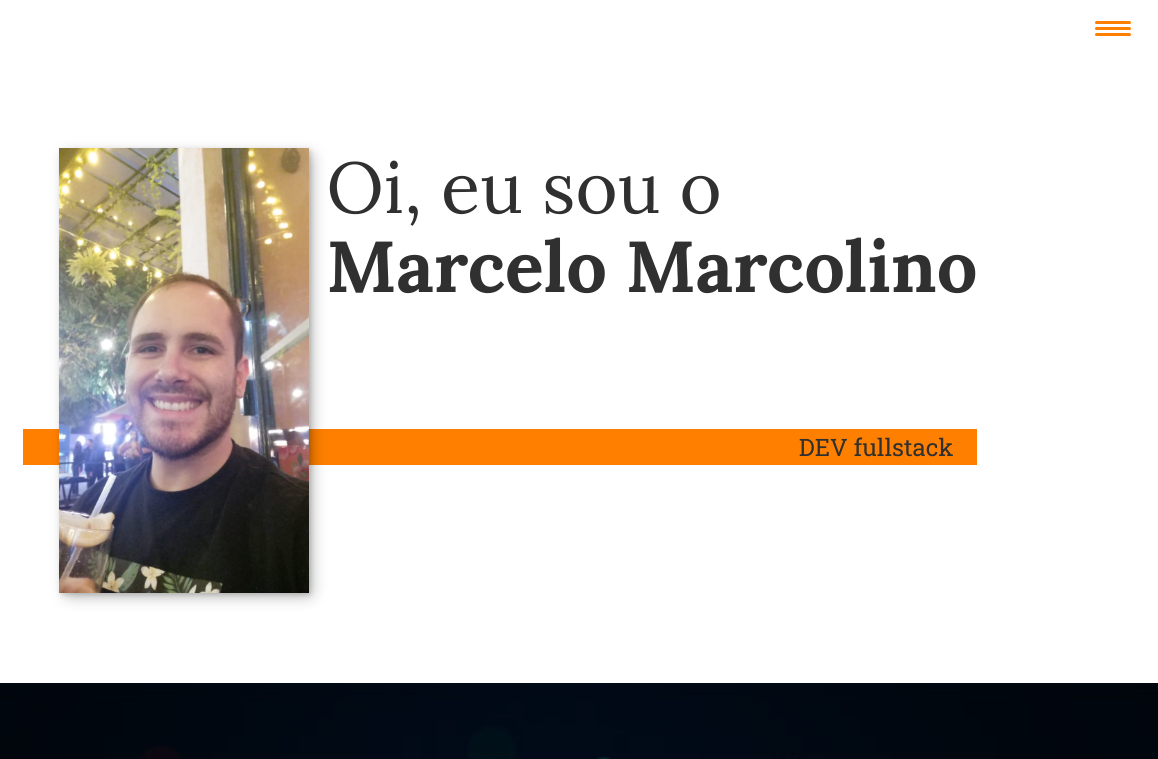
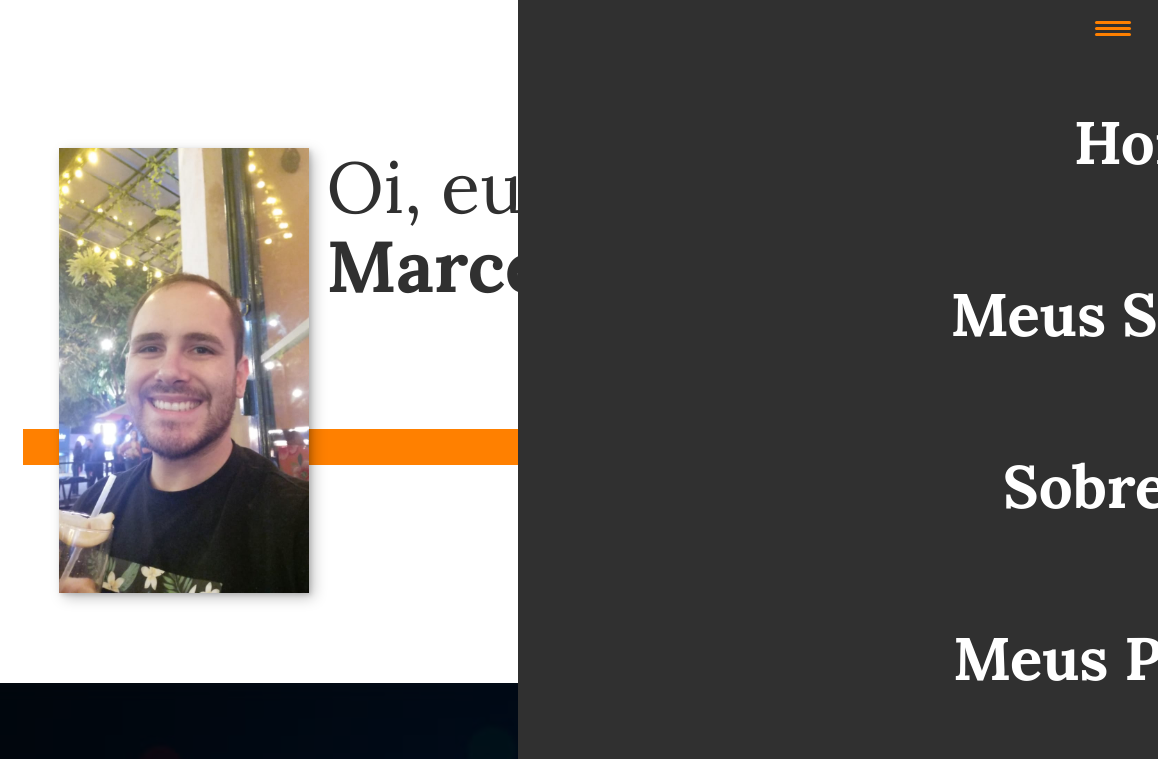
Before and after one commit to MarceloMarcolino/marcelomarcolino.github.io, a plain HTML site: page index.html in a window 1280 px wide. Shown: the top 759 px of the page, 122-1280 px from the left. Drawn offline with nearby package versions, Linux system fonts and the light colour scheme.

Commit message:
Update style.css

```diff
--- a/css/style.css
+++ b/css/style.css
@@ -152,7 +152,7 @@ header {
 	right: 0;
 	z-index: 100;
 
-	transform: translateX(100%);
+	transform: translateX(50%);
 	transition: transform 250ms cubic-bezier(.5, 0, .5, 1);
 }
 
```
